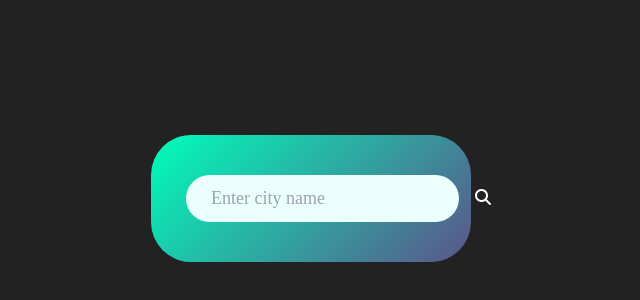
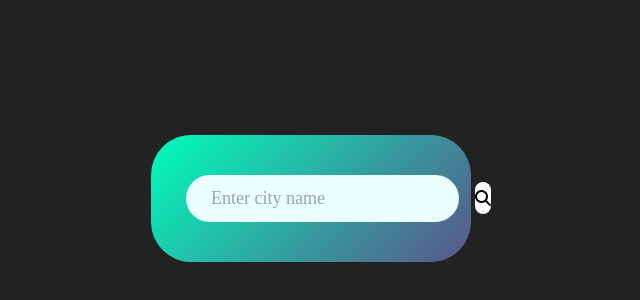
Before and after one commit to Harshveer7828/JavaScript-Projects, a website: page WeatherApp/index.html in a window 1280 px wide. Shown: the part 202-502 px from the top of the page, 329-969 px from the left. Drawn offline with nearby package versions, Linux system fonts and the light colour scheme.

Commit message:
added new changes

```diff
--- a/WeatherApp/index.html
+++ b/WeatherApp/index.html
@@ -15,7 +15,7 @@
         <div class="card max-h-1/2 text-center sm:w-20 md:w-1/4 lg:w-1/3 xl:w-1/4">
             <div class="search">
                 <input type="text" id="searchBox" spellcheck="false" placeholder="Enter city name">
-                <button><i class="fa-solid fa-magnifying-glass"></i></button>
+                <button class=" bg-white text-black rounded-full h-8 w-8 flex items-center justify-center"><i class="fa-solid fa-magnifying-glass"></i></button>
             </div>
             <div class="error mt-3 hidden">
                 <p class="text-2xl ">Invalid City Name</p>
```
